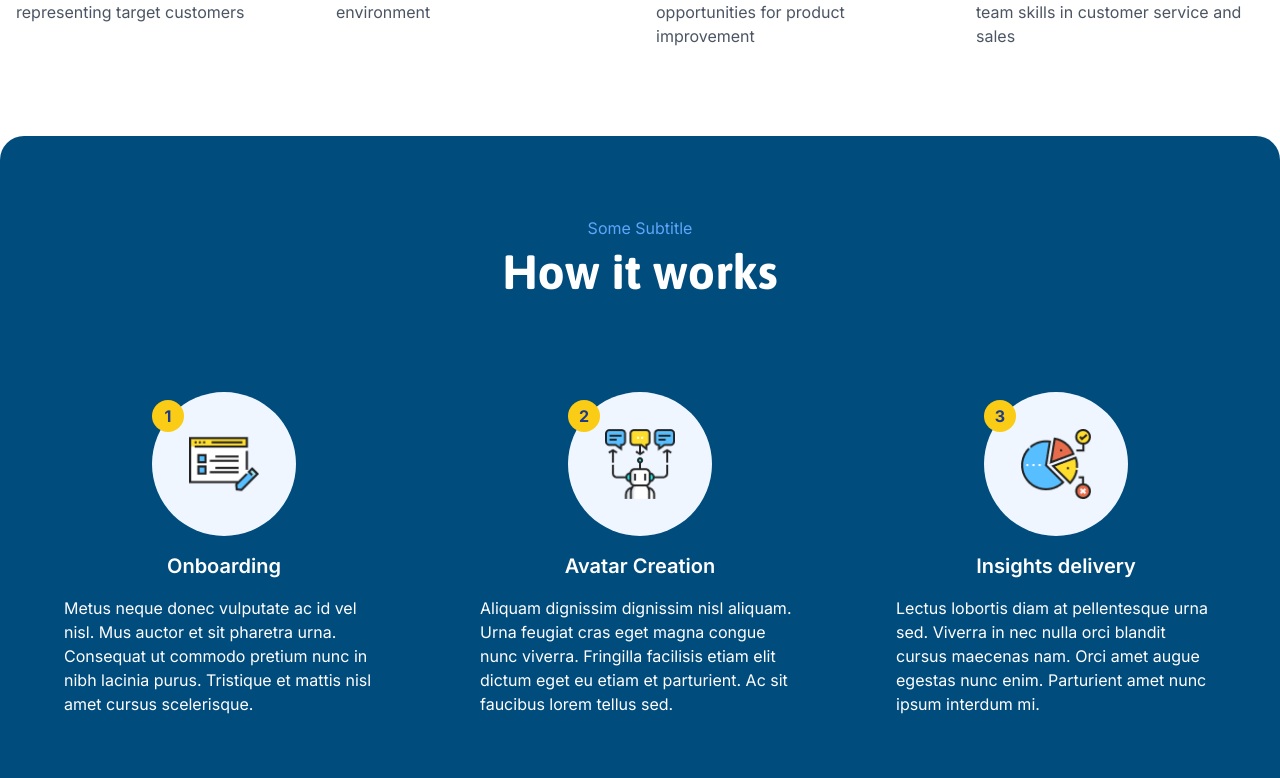
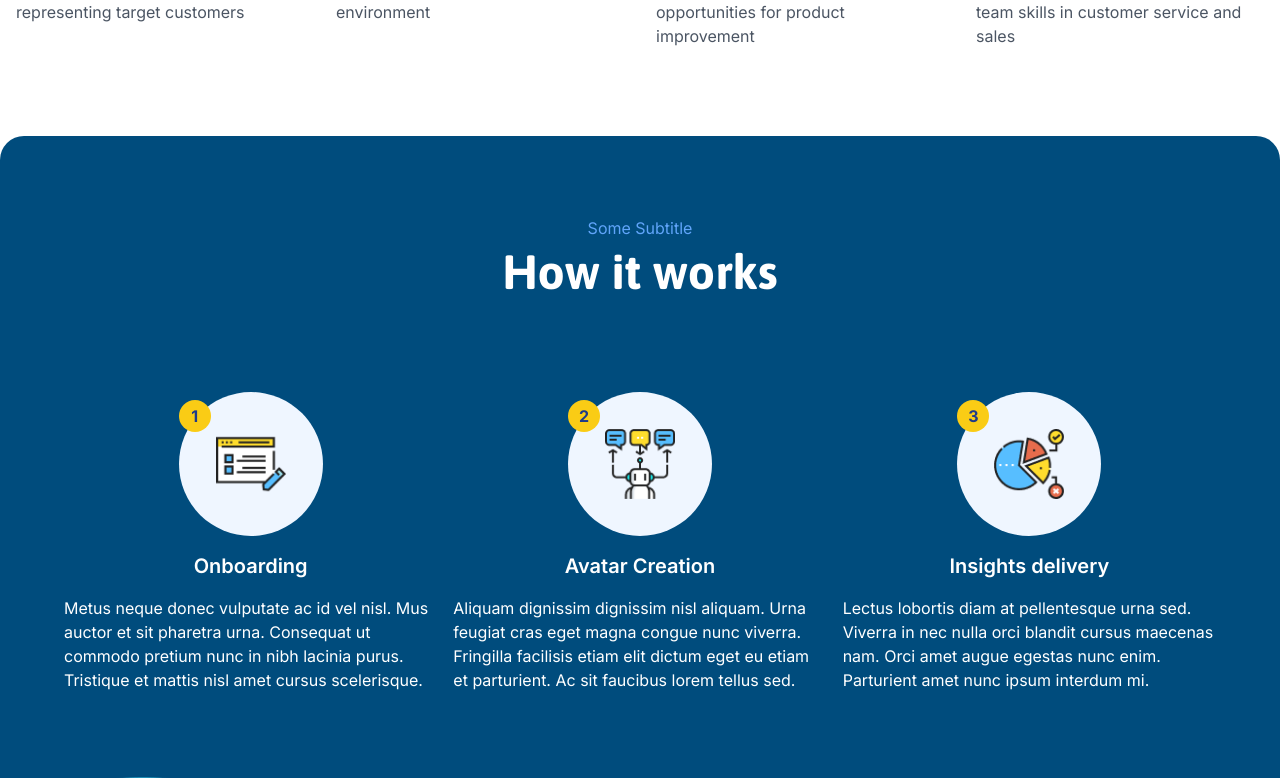
Before and after one commit to tech365aitechcom/persona-ai, a Next.js app: page / in a window 1280 px wide. Shown: the part 1360-2138 px from the top of the page. Built offline with nearby package versions, Linux system fonts and the light colour scheme.

Commit message:
minor change

```diff
--- a/app/page.js
+++ b/app/page.js
@@ -368,13 +368,13 @@ const Home = () => {
       </section>
 
       {/* How it works Section */}
-      <section className="bg-heading text-white p-8 py-20 min-h-screen rounded-3xl relative">
+      <section className="bg-heading text-white px-16 py-20 min-h-screen rounded-3xl relative">
         {/* Header */}
         <div className="mb-12 text-center">
           <p className="text-blue-400 mb-2">Some Subtitle</p>
           <h2 className="text-5xl font-bold font-asap">How it works</h2>
         </div>
-        <div className="grid grid-cols-1 md:grid-cols-3 gap-8 py-12 relative">
+        <div className="grid grid-cols-1 md:grid-cols-3 gap-4 py-12 relative">
           {/* Added relative for positioning */}
           {process.map((feature, index) => (
             <div
@@ -392,9 +392,7 @@ const Home = () => {
               <h3 className="font-semibold text-lg md:text-xl">
                 {feature.title}
               </h3>
-              <p className="text-sm md:text-base mx-auto max-w-xs text-left">
-                {feature.text}
-              </p>
+              <p className="text-sm md:text-base text-left">{feature.text}</p>
             </div>
           ))}
         </div>
```
